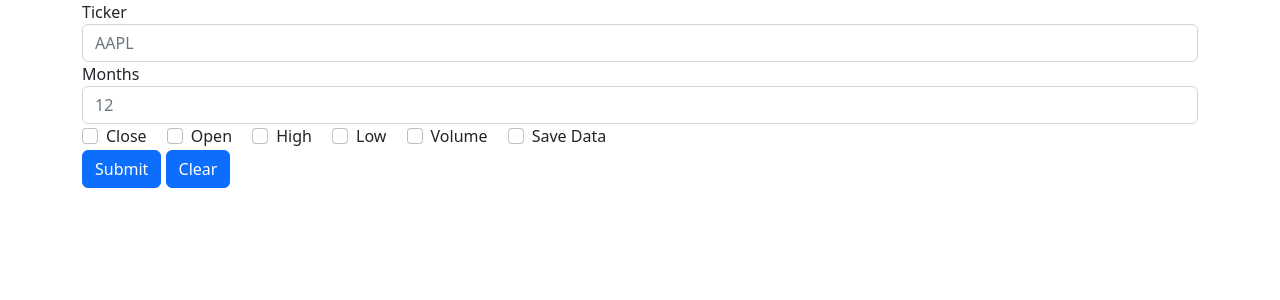
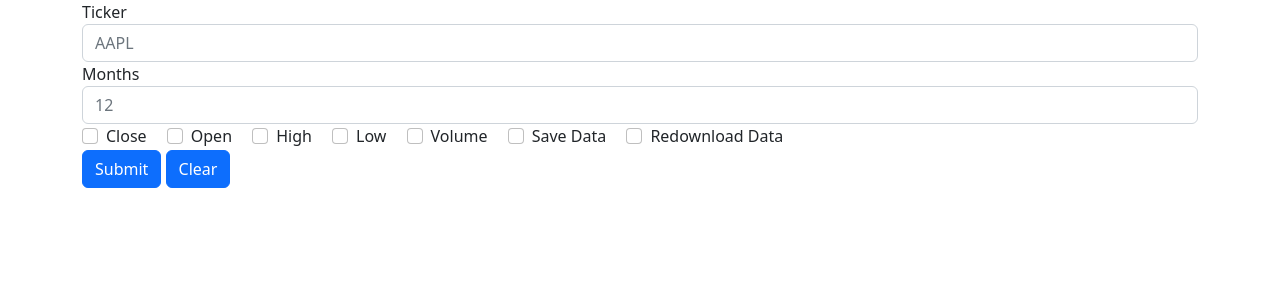
Before and after one commit to cerdamario13/market_analysis, a Flask app: page / in a window 1280 px wide. Shown: the part 56-356 px from the top of the page. Run offline with Flask 3, Linux system fonts and the light colour scheme; some libraries are stand-ins or nearby versions.

Commit message:
options to redownload data

```diff
--- a/src/app.py
+++ b/src/app.py
@@ -22,13 +22,18 @@ def hello_world():
         time_frame = request.form.get('time', '')
         data_info = request.form.get('data_info', 'Close')
         save_data = request.form.get('save_data', '')
+        redownload_data = request.form.get('redownload_data', '')
 
         # company info dictionary
         # company_info = yahooFinance.Ticker(ticker).info # Not working, find a way to get stock info
 
+        # If redownload data is checked
+        if redownload_data != '':
+            save_data = ''
+
         data = pd.DataFrame()
         # Check if the ticker is saved in data
-        if os.path.exists(f"../data/{ticker}.csv"):
+        if save_data != '' and os.path.exists(f"../data/{ticker}.csv"):
             data = wrangles.recipe.run(
                 recipe=f"""
                 read:
--- a/src/templates/home.html
+++ b/src/templates/home.html
@@ -38,6 +38,11 @@
         <div class="form-check form-check-inline">
           <input class="form-check-input" type="checkbox" id="inlineCheckbox_" value="Data" name="save_data">
           <label class="form-check-label" for="inlineCheckbox_">Save Data</label>
+        </div>
+
+        <div class="form-check form-check-inline">
+          <input class="form-check-input" type="checkbox" id="inlineCheckbox_" value="Redownload_Data" name="redownload_data">
+          <label class="form-check-label" for="inlineCheckbox_">Redownload Data</label>
         </div>
 
       </div>
```
